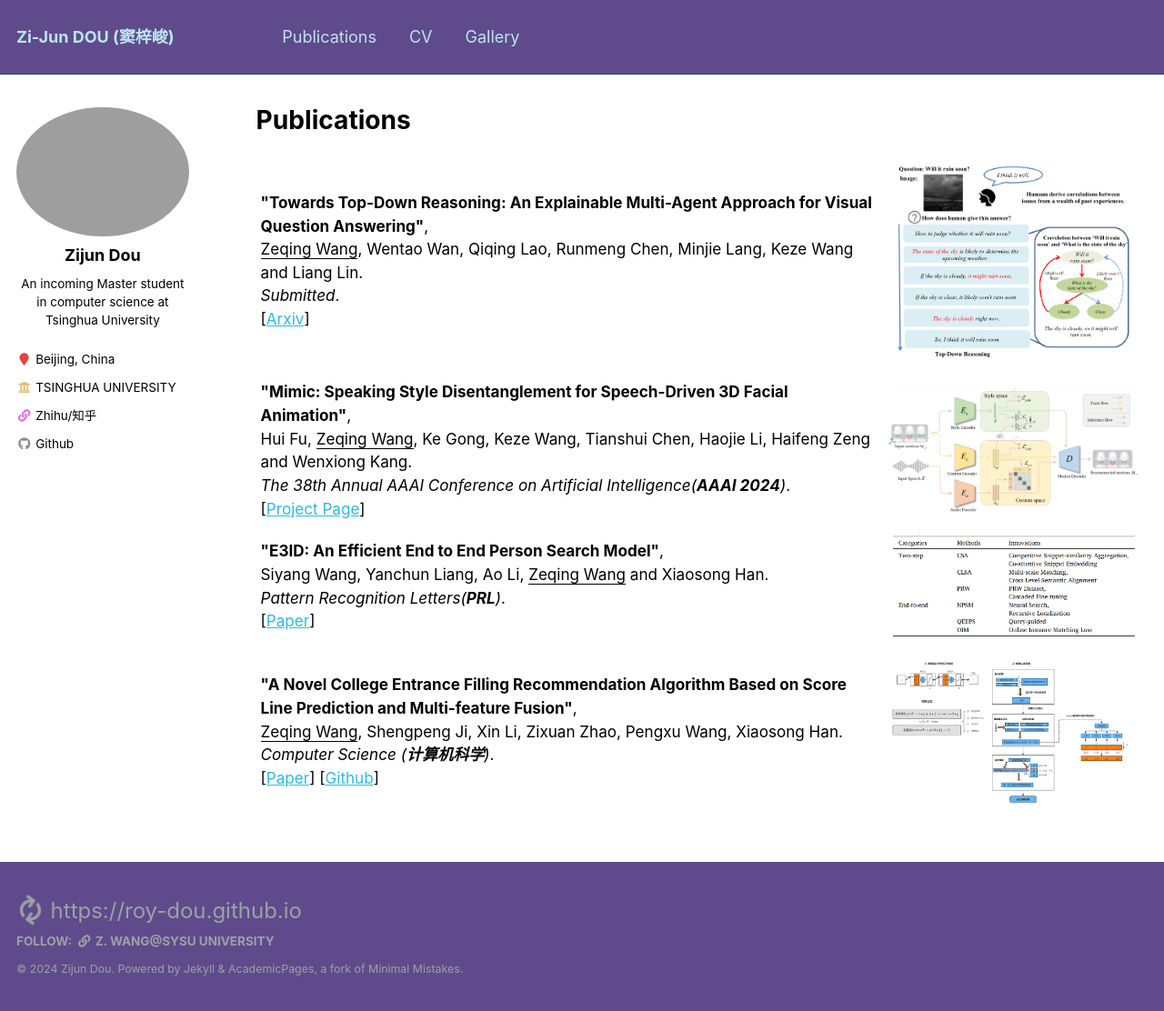
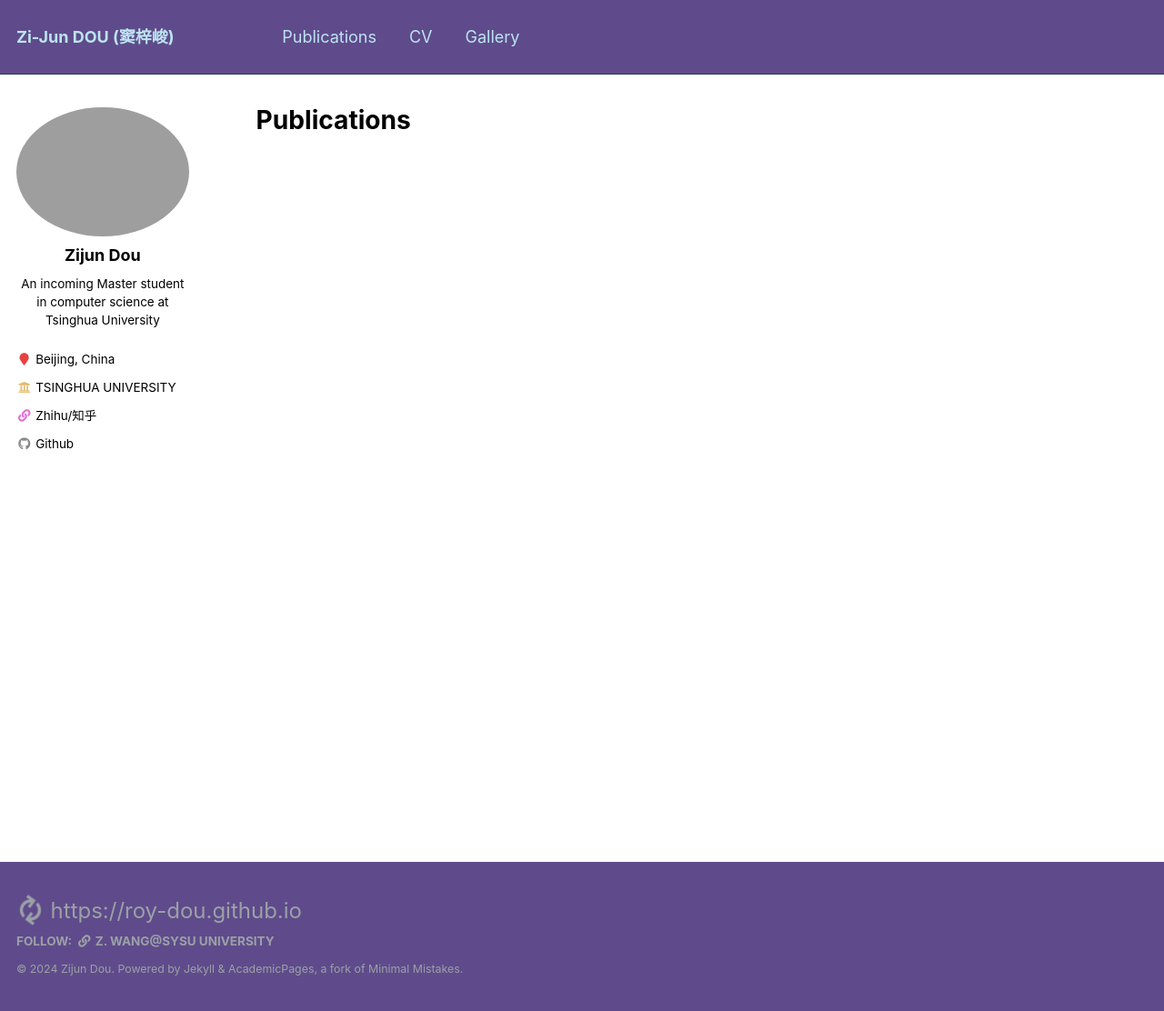
Before and after one commit to ROY-DOU/ROY-DOU.github.io, a Jekyll site: the page built from _pages/publications.md, in a window 1280 px wide and 1112 px high. Shown: the whole window at 91% size. Built offline with Jekyll 4.4.1, drawn with Linux system fonts in a browser that asks for light colours.

Commit message:
Update CV

```diff
--- a/_pages/publications.md
+++ b/_pages/publications.md
@@ -16,8 +16,7 @@ author_profile: true
 {% endfor %} -->
 
 <table style="width:100%;border:None;border-spacing:0px;border-collapse:separate;margin-right:0;margin-left:0;font-size:0.95em;">
-
-  <tr>
+<!-- <tr>
     <td style="padding:5px;width:70%;vertical-align:middle;border-right:none;border-bottom:none;">
       <b>"Towards Top-Down Reasoning: An Explainable Multi-Agent Approach for Visual Question Answering"</b>,
       <br>
@@ -32,9 +31,9 @@ author_profile: true
       <img src='/images/top_down_reasoning.png' width="300">
       </a>
     </td>
-  </tr>
+  </tr> -->
 
-  <tr>
+<!--  <tr>
     <td style="padding:5px;width:70%;vertical-align:middle;border-right:none;border-bottom:none;">
       <b>"Mimic: Speaking Style Disentanglement for Speech-Driven 3D Facial Animation"</b>,
       <br>
@@ -49,9 +48,9 @@ author_profile: true
       <img src='/images/mimic.png' width="300">
       </a>
     </td>
-  </tr>
+  </tr> -->
 
-  <tr>
+<!--  <tr>
     <td style="padding:5px;width:70%;vertical-align:middle;border-right:none;border-bottom:none;">
       <b>"E3ID: An Efficient End to End Person Search Model"</b>,
       <br>
@@ -66,9 +65,9 @@ author_profile: true
       <img src='/images/e3id.png' width="300">
       </a>
     </td>
-  </tr>
+  </tr> -->
 
-  <tr>
+  <!-- <tr>
     <td style="padding:5px;width:70%;vertical-align:middle;border-right:none;border-bottom:none;">
       <b>"A Novel College Entrance Filling Recommendation Algorithm Based on Score Line Prediction and Multi-feature Fusion"</b>,
       <br>
@@ -84,7 +83,7 @@ author_profile: true
       <img src='/images/gaokao.png' width="300">
       </a>
     </td>
-  </tr>
+  </tr>  -->
 
 
 
@@ -92,4 +91,4 @@ author_profile: true
 
 
 
-</table>
+<!-- </table> -->
```
